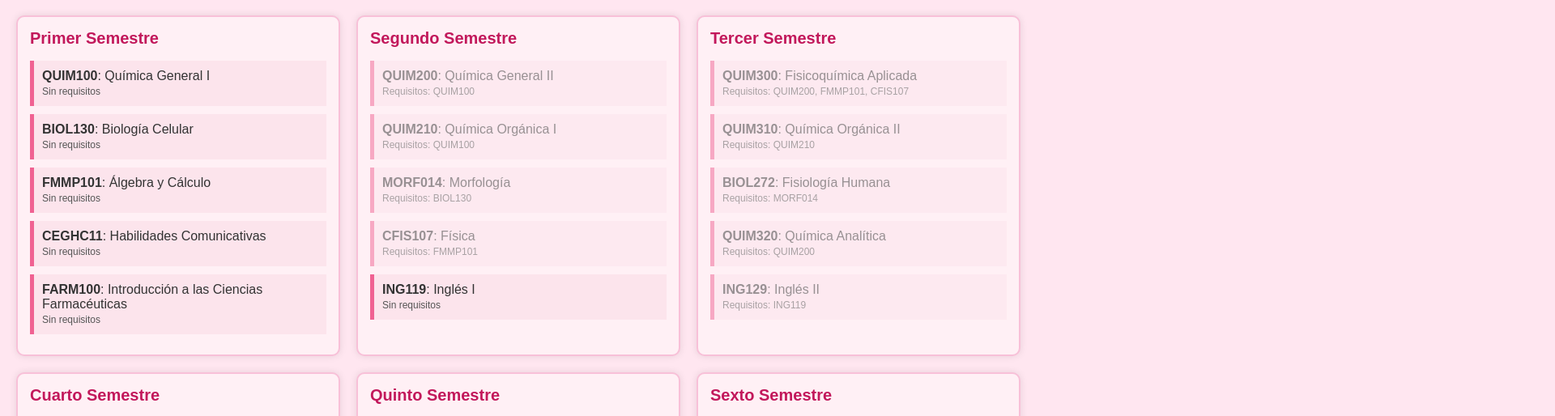
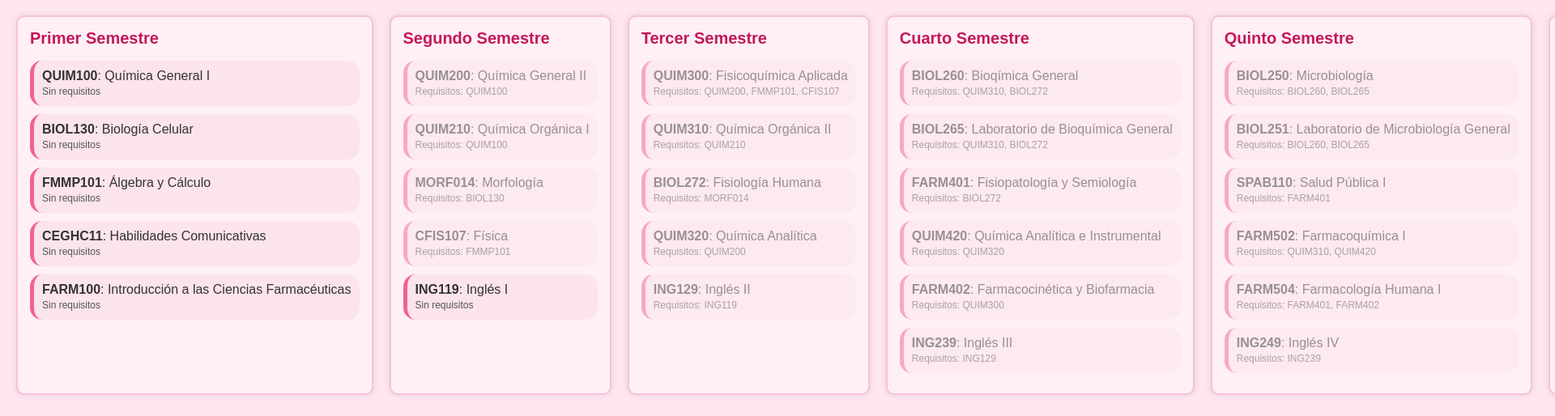
Before and after one commit to poricna/malla-quimica-y-farmacia, a plain HTML site: page index.html in a window 1280 px wide. Shown: the part 61-575 px from the top of the page at 81% size, 1920 px wide, since content can reach past the window. Drawn offline with Linux system fonts and the light colour scheme.

Commit message:
Update index.html

```diff
--- a/index.html
+++ b/index.html
@@ -10,6 +10,7 @@
       background-color: #ffe6f0;
       margin: 20px;
       color: #333;
+      overflow-x: auto;
     }
 
     h1 {
@@ -18,9 +19,11 @@
     }
 
     #malla {
-      display: grid;
-      grid-template-columns: repeat(auto-fit, minmax(320px, 1fr));
+      display: flex;
+      flex-direction: row;
       gap: 20px;
+      padding-bottom: 20px;
+      min-width: max-content;
     }
 
     .semestre {
@@ -43,6 +46,7 @@
       border-left: 5px solid #f06292;
       background-color: #fce4ec;
       transition: 0.3s;
+      border-radius: 15px;
     }
 
     .asignatura.locked {
```
